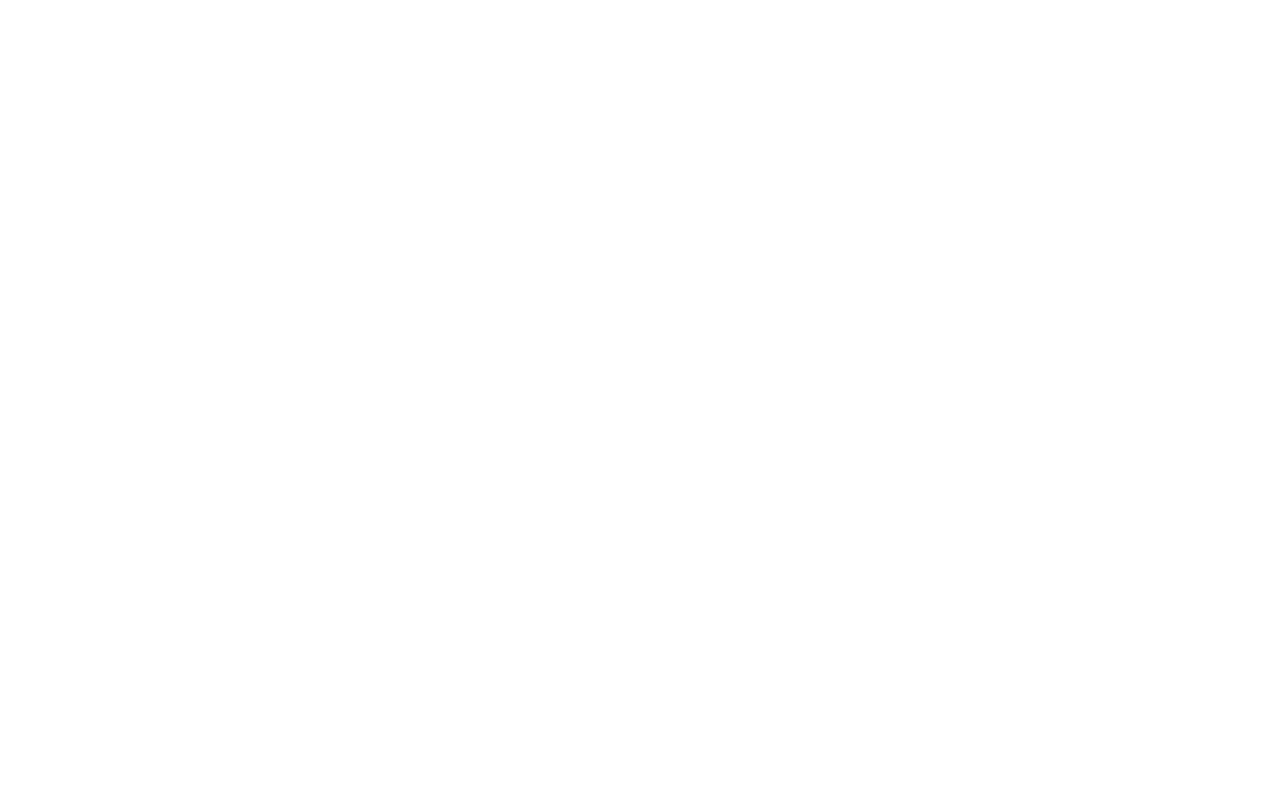
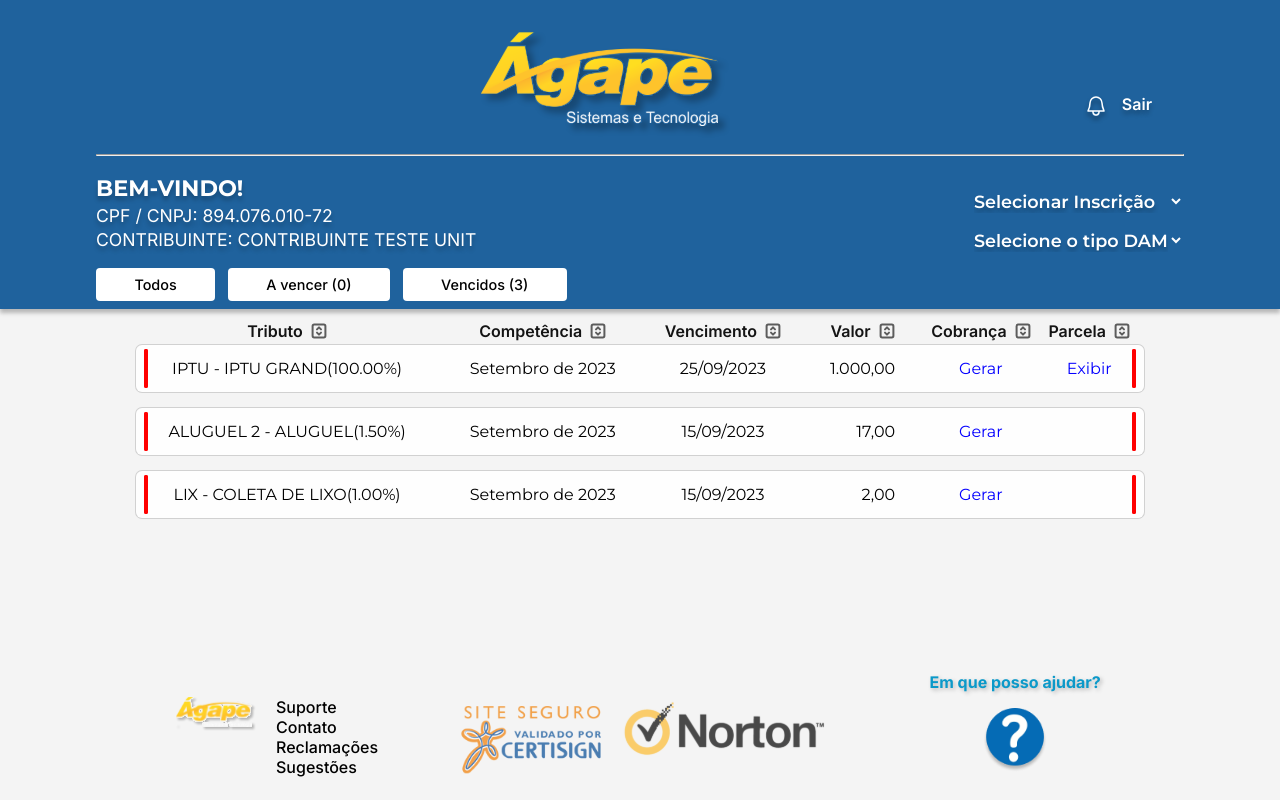
Before and after one commit to RichardSouzza/Squad-06, a React (Vite) app in the folder src/client/: page /client in a window 1280 px wide. Before the commit this address had no page. Built offline with nearby package versions, Linux system fonts and the light colour scheme.

Commit message:
Fix route

```diff
--- a/src/client/src/main.jsx
+++ b/src/client/src/main.jsx
@@ -1,16 +1,16 @@
 import React from 'react';
-import ReactDOM from 'react-dom';
+import { createRoot } from 'react-dom/client';
 import { BrowserRouter, Route, Routes } from 'react-router-dom';
 import Contribuinte from './pages/Contribuinte';
 import Login from './pages/Login';
 import './assets/styles/index.css';
 
-ReactDOM.createRoot(document.getElementById('root')).render(
+createRoot(document.getElementById('root')).render(
   <BrowserRouter>
     <React.StrictMode>
       <Routes>
         <Route path="/" element={<Login />} />
-        <Route path="/contribuinte" element={<Contribuinte />} />
+        <Route path="/client" element={<Contribuinte />} />
       </Routes>
     </React.StrictMode>
   </BrowserRouter>
```
